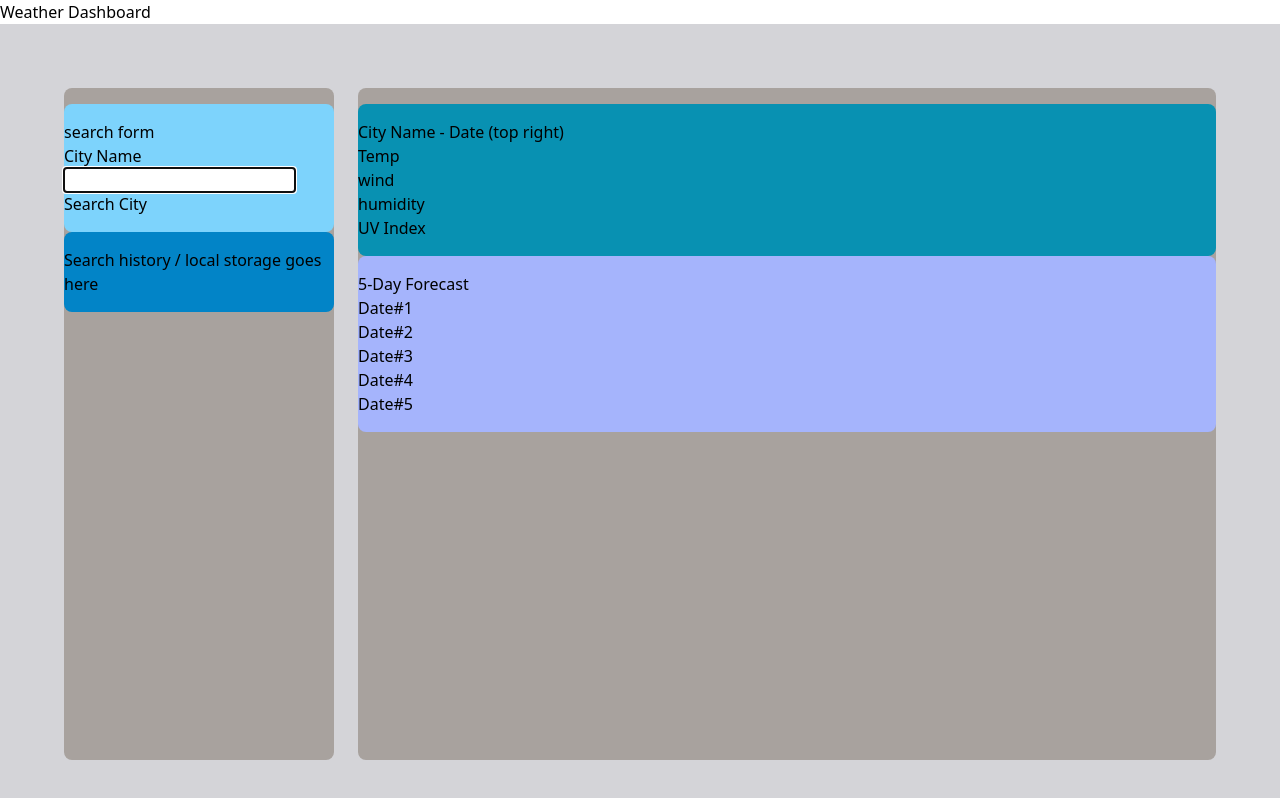
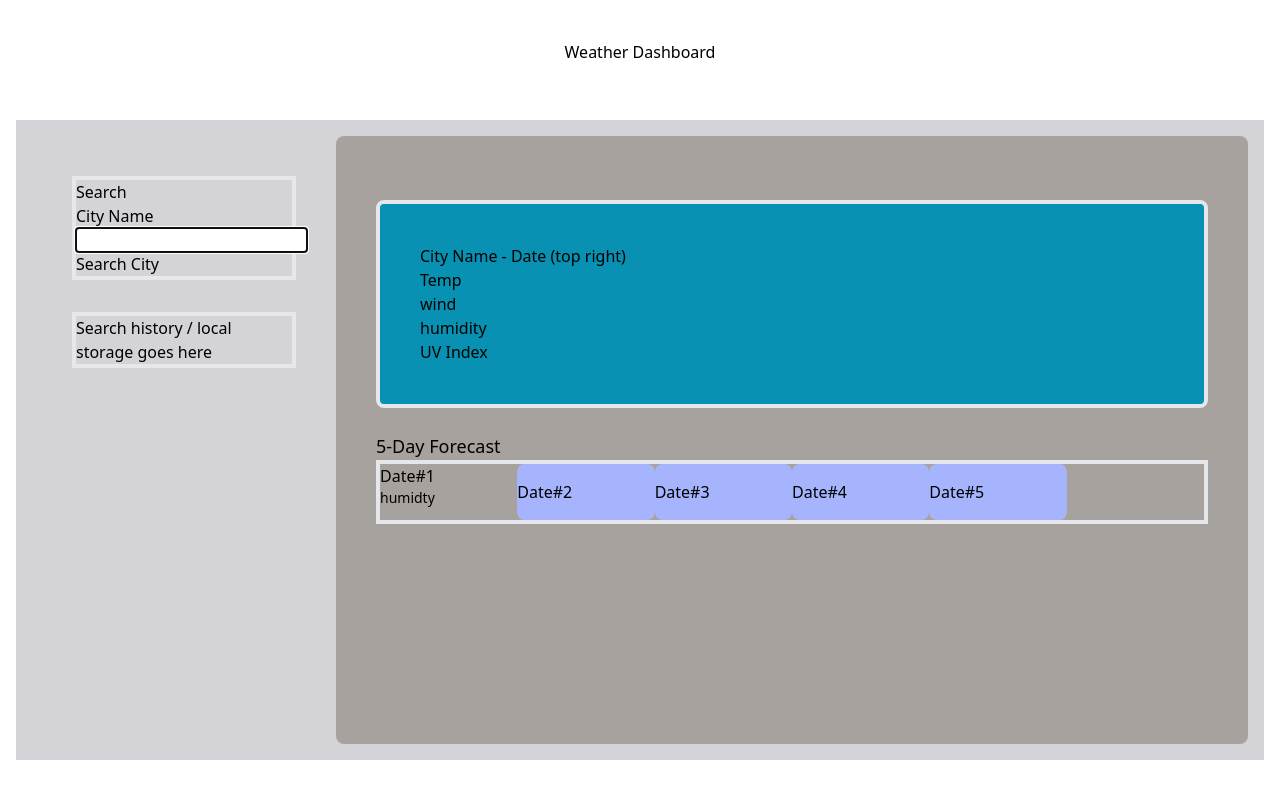
Before and after one commit to harrison-daniel/CH-06-weather-dashboard, a plain HTML site: page index.html in a window 1280 px wide. Drawn offline with nearby package versions, Linux system fonts and the light colour scheme; no server answers.

Commit message:
adjusted columns in Tailwind to simplify down to 2 main cols

```diff
--- a/index.html
+++ b/index.html
@@ -6,21 +6,24 @@
   <meta name="viewport" content="width=device-width, initial-scale=1.0">
   <link rel="stylesheet" href="./assets/css/styles.css" />
   <script src="https://cdn.tailwindcss.com"></script>
-
-
   <title>Weather Dashboard</title>
 </head>
+
 <body>
-  <header>
+
+  <!-- Header-->
+  <header class="py-10 text-center">
     <h1>Weather Dashboard</h1>
   </header>
 
-  <main class="h-screen bg-zinc-300 p-16 grid grid-cols-4 grid-rows-3 gap-6">
 
-    <!-- left Grid column -->
-    <div class="bg-stone-400 text-black py-4 rounded-lg col-span-1 row-span-4">
-      <div class="bg-sky-300 text-black py-4 rounded-lg col-span-3 row-span-2"> <!-- form input -->
-        <h3>search form</h3>
+  <!-- main grid container -->
+  <div class="bg-zinc-300 p-4 m-4 grid grid-cols-4 grid-rows-2">
+
+    <!-- left grid search column-->
+    <div class="text-black p-10 rounded-lg col-span-1">
+      <div class="border-4 row-span-1">
+        <h2>Search</h2>
         <form id="search-form">
           <label class="form-label" for="city">City Name</label>
           <input name="city" id="city" type="text" autofocus="true"/>
@@ -28,17 +31,17 @@
         </form>
       </div>
 
-      <div class="bg-sky-600 text-black py-4 rounded-lg col-span-3 row-span-1">
+      <div class="border-4 my-8 row-span-1">
         <p>Search history / local storage goes here</p>
       </div>
     </div>
 
 
-    <!-- right Grid column-->
-    <div class="bg-stone-400 text-black py-4 rounded-lg col-span-3 row-span-4">
+    <!-- right Grid container-->
+    <div class="bg-stone-400 text-black p-10 rounded-lg col-span-3 row-span-2">
 
       <!-- Top right grid column-->
-      <div class="bg-cyan-600 text-black py-4 rounded-lg col-span-3 row-span-2">  <!-- Right - Top Box for city info -->
+      <div class="border-4 bg-cyan-600 text-black p-10 my-6 rounded-lg col-span-2 row-span-1">  <!-- Right - Top Box for city info -->
         <div> <!-- City and date field-->
           <h2>City Name - Date (top right)</h2>
         </div>
@@ -56,24 +59,23 @@
         </div>
       </div>
 
+      <!-- 5-Day Forecast Header-->
+      <div class="inline-block text-lg">
+        <h2>5-Day Forecast</h2>
+      </div>
 
+      <!-- 5-day cards (bottom right) -->
+      <div class="border-4 grid grid-cols-6 row-span-1">
 
-
-      <!-- bottom right grid column / 5-day cards -->
-      <div class="bg-indigo-300 text-black py-4 rounded-lg col-span-3 row-span-2">
-        <div> <!-- forecast Header-->
-          <h2>5-Day Forecast</h2>
+        <div><!-- card #1-->
+          <h3 class="text-lg-mb-2">Date#1</h3>
+          <!-- <p>icon</p>
+          <p>temp</p>
+          <p>wind</p> -->
+          <p class="font-light text-sm">humidty</p>
         </div>
 
-        <div><!-- card #1-->
-          <h3>Date#1</h3>
-          <!-- <p>icon</p>
-          <p>temp</p>
-          <p>wind</p>
-          <p>humidty</p> -->
-        </div>
-
-        <div><!-- card #2-->
+        <div class="bg-indigo-300 text-black py-4 rounded-lg col-span-1 row-span-1"><!-- card #2-->
           <h3>Date#2</h3>
           <!-- <p>icon</p>
           <p>temp</p>
@@ -81,7 +83,7 @@
           <p>humidty</p> -->
         </div>
 
-        <div><!-- card #3-->
+        <div class="bg-indigo-300 text-black py-4 rounded-lg col-span-1 row-span-1"><!-- card #3-->
           <h3>Date#3</h3>
           <!-- <p>icon</p>
           <p>temp</p>
@@ -89,7 +91,7 @@
           <p>humidty</p> -->
         </div>
 
-        <div><!-- card #4-->
+        <div class="bg-indigo-300 text-black py-4 rounded-lg col-span-1 row-span-1"><!-- card #4-->
           <h3>Date#4</h3>
           <!-- <p>icon</p>
           <p>temp</p>
@@ -97,20 +99,16 @@
           <p>humidty</p> -->
         </div>
 
-        <div><!-- card #5-->
+        <div class="bg-indigo-300 text-black py-4 rounded-lg col-span-1 row-span-1"><!-- card #5-->
           <h3>Date#5</h3>
           <!-- <p>icon</p>
           <p>temp</p>
           <p>wind</p>
           <p>humidty</p> -->
         </div>
-      </div>
-
     </div>
-
-  </main>
-
-  <script src="./assets/js/script.js"></script>
+  </div>
+  <script src="./assets/js/fetch.js"></script>
 </body>
 
 </html>
```
Also changed, not shown: assets/js/fetch.js (renamed from assets/js/script.js).
